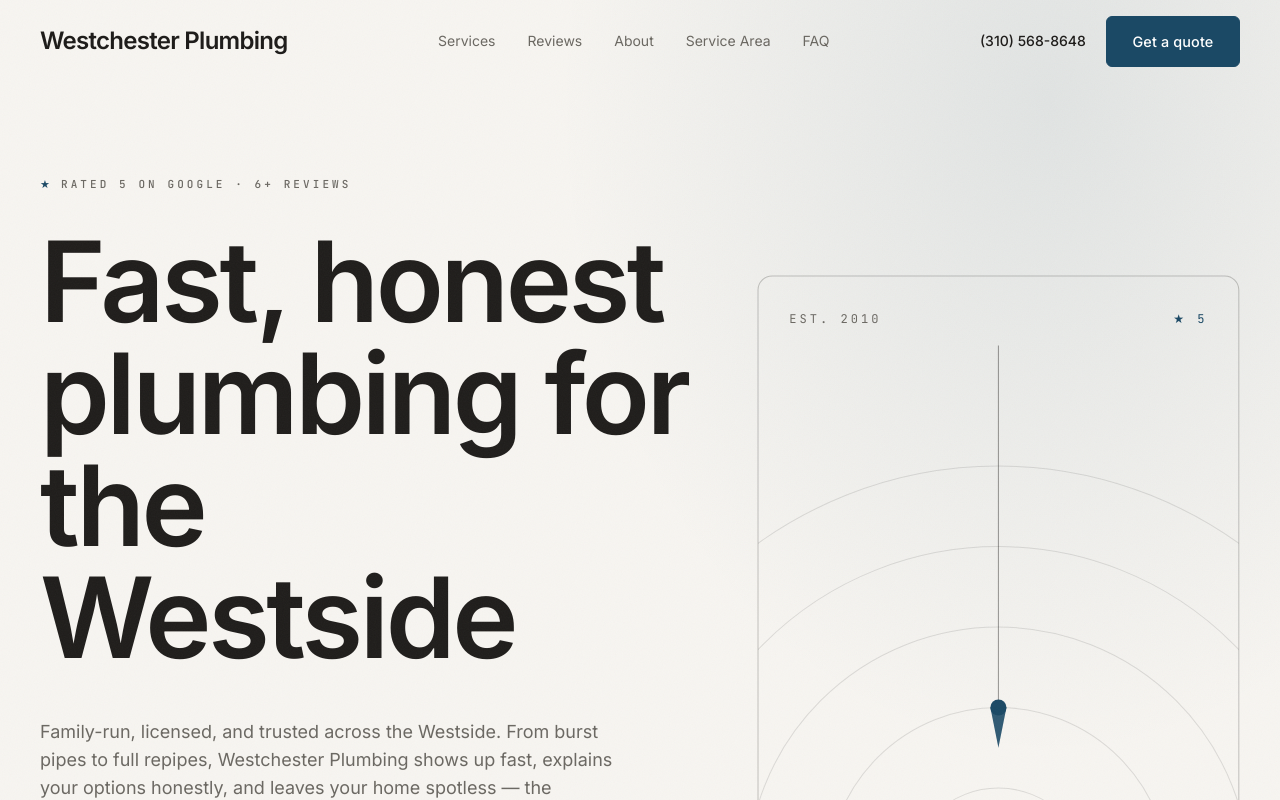
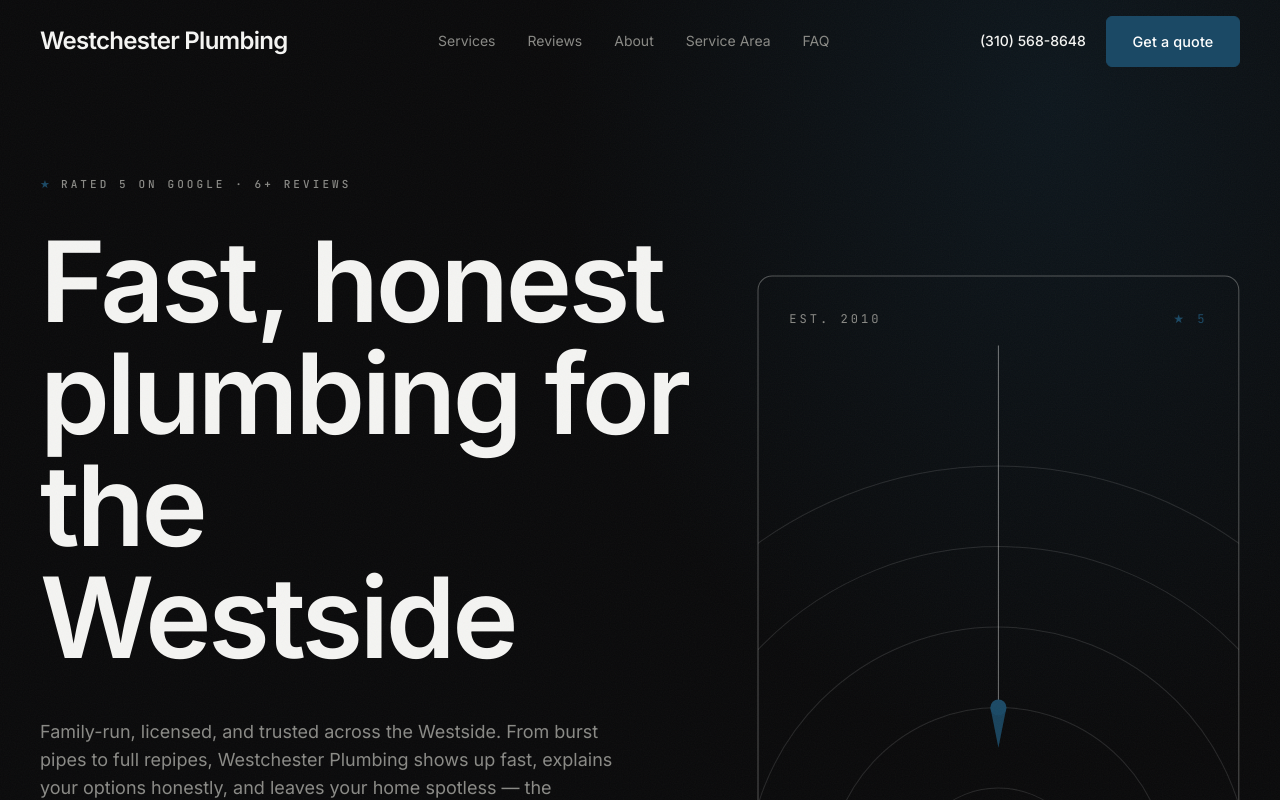
Before and after one commit to garrettlodge/-Westchester-Plumbing-Test, a Next.js app: page / in a window 1280 px wide. Shown: the top 800 px of the page. Built offline with nearby package versions, Linux system fonts and the light colour scheme.

Commit message:
Sync dark theme + set Westchester to dark

```diff
--- a/app/globals.css
+++ b/app/globals.css
@@ -19,12 +19,12 @@
 }
 
 .theme-dark {
-  --bg: #100f0e;
-  --fg: #f5f3ee;
-  --fg-dim: #9a968c;
-  --hairline: rgba(245, 243, 238, 0.12);
-  --hairline-strong: rgba(245, 243, 238, 0.26);
-  --accent-soft: color-mix(in srgb, var(--accent) 16%, transparent);
+  --bg: #0a0a0b; /* near-black, premium (Open vibe) */
+  --fg: #f4f4f2;
+  --fg-dim: #8a8a86;
+  --hairline: rgba(244, 244, 242, 0.14);
+  --hairline-strong: rgba(244, 244, 242, 0.3);
+  --accent-soft: color-mix(in srgb, var(--accent) 20%, transparent);
 }
 
 /* ── Section background tones (separate the blocks) ─────────────────────── */
--- a/site.content.json
+++ b/site.content.json
@@ -168,7 +168,7 @@
     "yelp": "https://www.yelp.com/biz/westchester-plumbing-los-angeles"
   },
   "theme": {
-    "mode": "light",
+    "mode": "dark",
     "accent": "#1b4965"
   }
 }
```
Also changed, not shown: public/uploads/1781482155703-u87-booth.jpg (deleted), public/uploads/1781482225388-screenshot-2026-06-14-at-5.09.52-pm.jpg (deleted).
